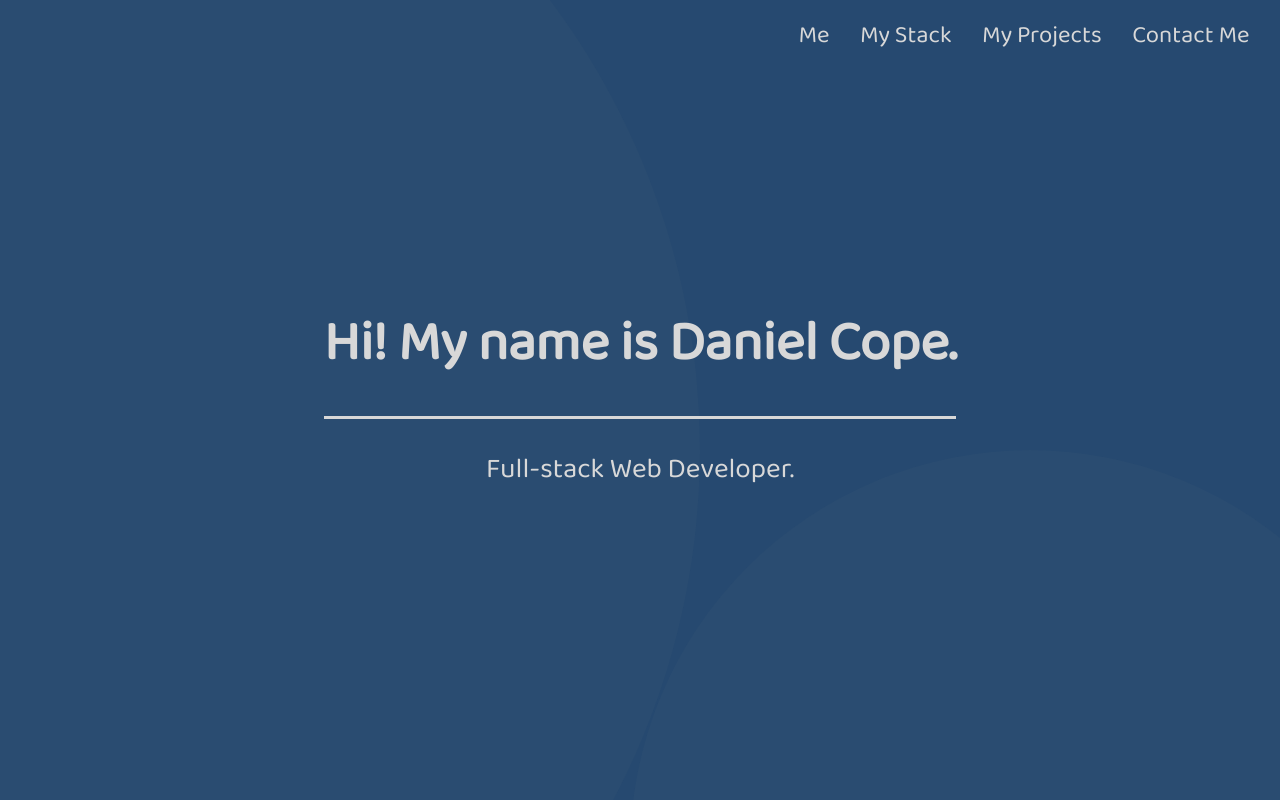
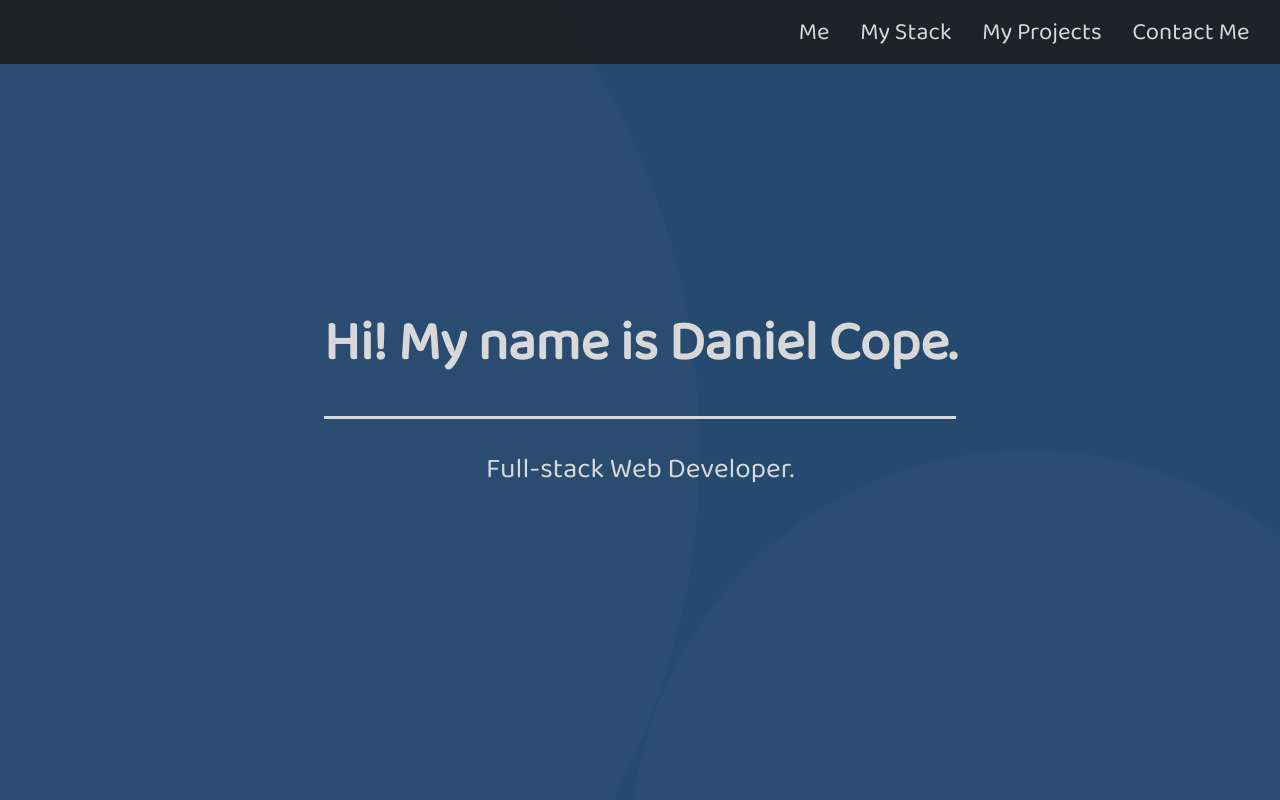
Before and after one commit to danielcope/dcope-portfolio, a React (Create React App) app: page / in a window 1280 px wide. Shown: the top 800 px of the page. Built offline with nearby package versions, Linux system fonts and the light colour scheme.

Commit message:
added changes to nav

```diff
--- a/src/App.css
+++ b/src/App.css
@@ -136,19 +136,17 @@ p {
   position: fixed;
   right: 0;
   transition: opacity 1s ease-in;
-  height: 10vh;
-  width: 40%;
-}
-
-.nav-closed {
-  position: fixed;
-  top: -500px;
-  transition: opacity 2s, top 2s ease-in;
+  height: 8vh;
+  width: 100%;
+  display: flex;
+  justify-content: right;
+  background-color: rgba(31, 31, 31, 0.911);
 }
 
 .nav-ul {
   text-align: center;
   height: 100%;
+  width: 40%;
   display: flex;
   justify-content: space-evenly;
   align-items: center;
@@ -156,6 +154,7 @@ p {
 
 .nav-li {
   font-size: 24px;
+  padding-top: 10px;
 }
 
 .landing {
--- a/src/components/Contact.js
+++ b/src/components/Contact.js
@@ -8,19 +8,25 @@ const Contact = () => {
   return (
     <section className="contact" id="contact">
       <section className="contact-links">
-        <a href="https://www.linkedin.com/in/daniel-cope-60853213/">
-          <div className="each-contact">
-            <img src={Email} alt="email" className="contact-img" />
-            <span className="text contact-text">daniel.ash.cope@gmail.com</span>
-          </div>
-        </a>
-        <a href="https://www.linkedin.com/in/daniel-cope-60853213/">
+        <div className="each-contact">
+          <img src={Email} alt="email" className="contact-img" />
+          <span className="text contact-text">daniel.ash.cope@gmail.com</span>
+        </div>
+        <a
+          href="https://www.linkedin.com/in/daniel-cope-60853213/"
+          target="_blank"
+          rel="noreferrer noopener"
+        >
           <div className="each-contact">
             <img src={linkedin} alt="linkedin" className="contact-img" />
             <span className="text context-text">linkedin</span>
           </div>
         </a>
-        <a href="https://github.com/danielcope">
+        <a
+          href="https://github.com/danielcope"
+          target="_blank"
+          rel="noreferrer noopener"
+        >
           <div className="each-contact">
             <img src={github} alt="github" className="contact-img" />
             <span className="text contact-text">My GitHub</span>
```
Also changed, not shown: package.json (+7 -1 lines), public/index.html (+0 -22 lines), 1 other file (tests, documents, lock files or other folders).
